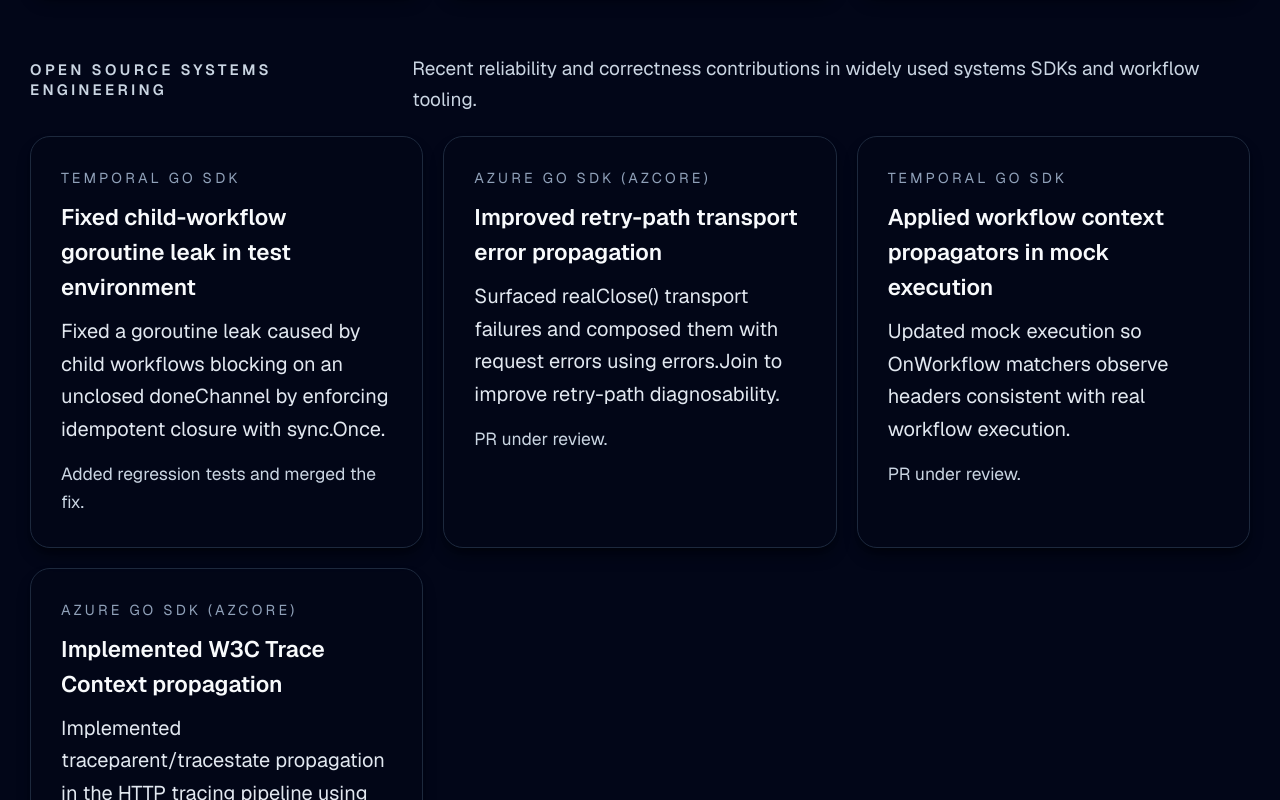
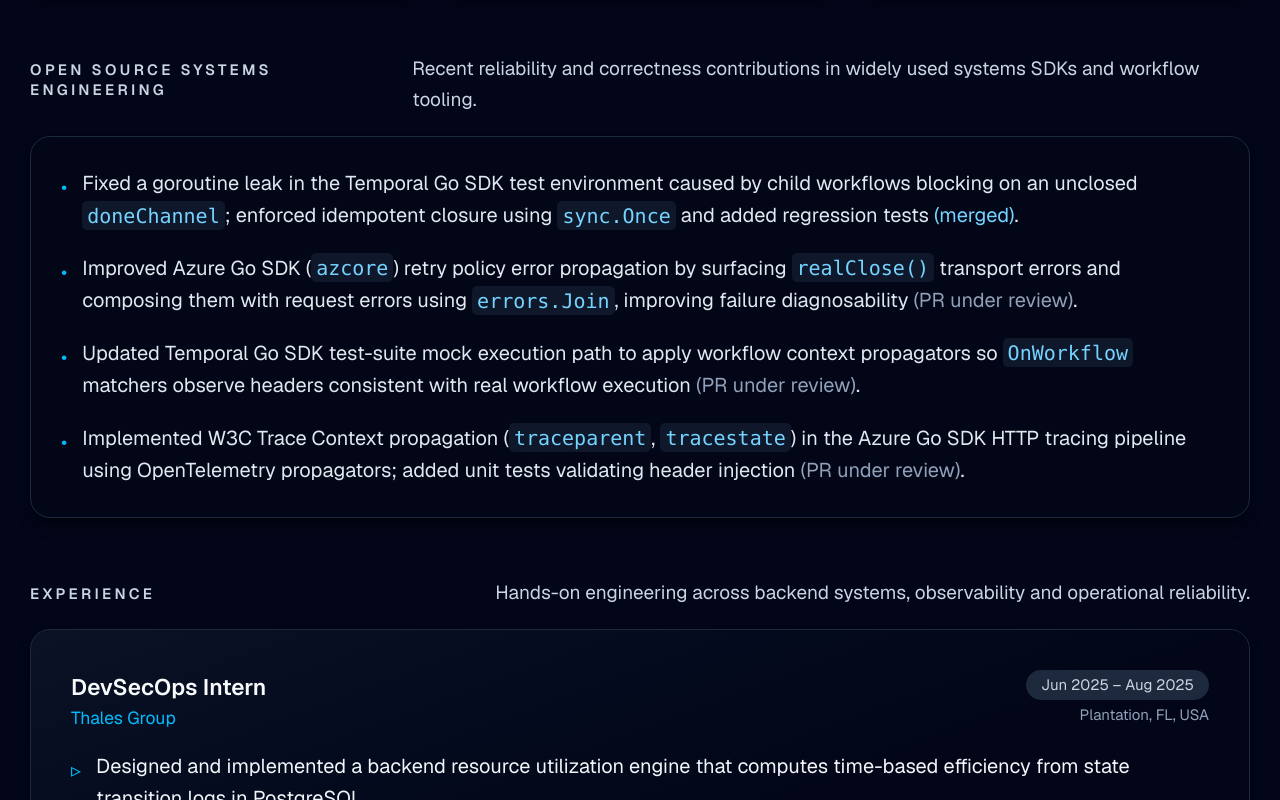
Before and after one commit to kritibehl/kriti-portfolio, a Next.js app: page / in a window 1280 px wide. Shown: the part 6240-7040 px from the top of the page. Built offline with nearby package versions, Linux system fonts and the light colour scheme.

Commit message:
Render open source contributions as compact bullet list

```diff
--- a/src/app/page.tsx
+++ b/src/app/page.tsx
@@ -905,26 +905,33 @@
             title="Open Source Systems Engineering"
             subtitle="Recent reliability and correctness contributions in widely used systems SDKs and workflow tooling."
           />
-          <div className="grid grid-cols-1 gap-4 md:grid-cols-3">
-            {openSource.map((item) => (
-              <article
-                key={item.id}
-                className="rounded-2xl border border-slate-800 bg-slate-950/70 p-6 shadow-lg shadow-black/40 hover:border-sky-500/60"
-              >
-                <div className="text-[0.72rem] uppercase tracking-[0.22em] text-slate-400">
-                  {item.project}
-                </div>
-                <h3 className="mt-2 text-lg font-semibold text-slate-50">
-                  {item.title}
-                </h3>
-                <p className="mt-2 text-base leading-relaxed text-slate-200">
-                  {item.summary}
-                </p>
-                <p className="mt-3 text-sm leading-relaxed text-slate-300">
-                  {item.impact}
-                </p>
-              </article>
-            ))}
+          <div className="rounded-2xl border border-slate-800 bg-slate-950/70 p-6 shadow-lg shadow-black/40">
+            <ul className="space-y-4 text-base leading-relaxed text-slate-200">
+              <li className="flex gap-3">
+                <span className="mt-[0.2rem] text-sky-400">•</span>
+                <span>
+                  Fixed a goroutine leak in the Temporal Go SDK test environment caused by child workflows blocking on an unclosed <code className="rounded bg-slate-900 px-1 py-0.5 text-sky-300">doneChannel</code>; enforced idempotent closure using <code className="rounded bg-slate-900 px-1 py-0.5 text-sky-300">sync.Once</code> and added regression tests <span className="text-sky-300">(merged)</span>.
+                </span>
+              </li>
+              <li className="flex gap-3">
+                <span className="mt-[0.2rem] text-sky-400">•</span>
+                <span>
+                  Improved Azure Go SDK (<code className="rounded bg-slate-900 px-1 py-0.5 text-sky-300">azcore</code>) retry policy error propagation by surfacing <code className="rounded bg-slate-900 px-1 py-0.5 text-sky-300">realClose()</code> transport errors and composing them with request errors using <code className="rounded bg-slate-900 px-1 py-0.5 text-sky-300">errors.Join</code>, improving failure diagnosability <span className="text-slate-400">(PR under review)</span>.
+                </span>
+              </li>
+              <li className="flex gap-3">
+                <span className="mt-[0.2rem] text-sky-400">•</span>
+                <span>
+                  Updated Temporal Go SDK test-suite mock execution path to apply workflow context propagators so <code className="rounded bg-slate-900 px-1 py-0.5 text-sky-300">OnWorkflow</code> matchers observe headers consistent with real workflow execution <span className="text-slate-400">(PR under review)</span>.
+                </span>
+              </li>
+              <li className="flex gap-3">
+                <span className="mt-[0.2rem] text-sky-400">•</span>
+                <span>
+                  Implemented W3C Trace Context propagation (<code className="rounded bg-slate-900 px-1 py-0.5 text-sky-300">traceparent</code>, <code className="rounded bg-slate-900 px-1 py-0.5 text-sky-300">tracestate</code>) in the Azure Go SDK HTTP tracing pipeline using OpenTelemetry propagators; added unit tests validating header injection <span className="text-slate-400">(PR under review)</span>.
+                </span>
+              </li>
+            </ul>
           </div>
         </section>
 
```
